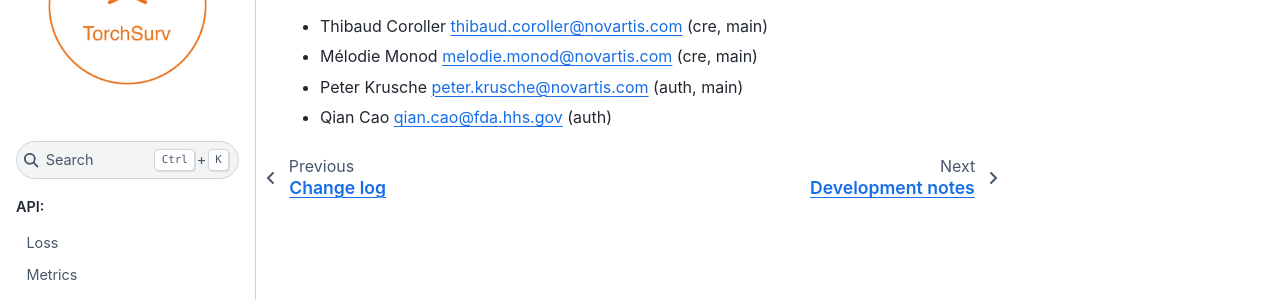
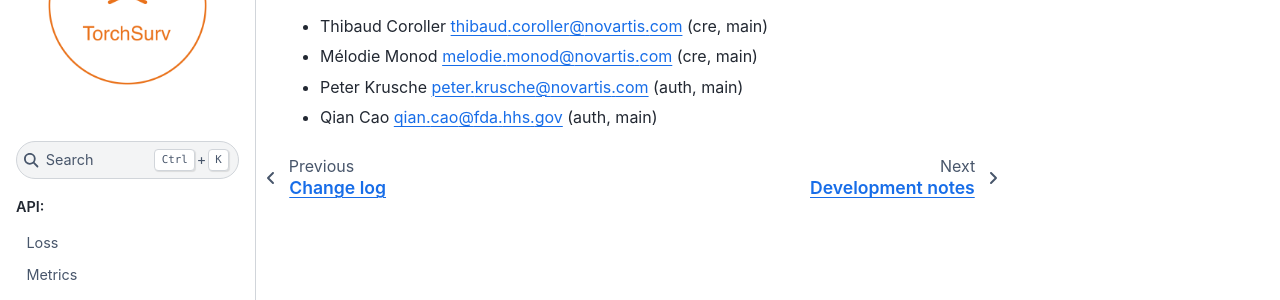
Before and after one commit to Novartis/torchsurv, a Sphinx documentation site: the page built from docs/AUTHORS.md, in a window 1280 px wide. Shown: the part 122-422 px from the top of the page. Built offline with Sphinx 7.4.7 and the Sphinx Book theme 1.1.4, drawn with Linux system fonts in a browser that asks for light colours.

Commit message:
Update AUTHORS.md

```diff
--- a/docs/AUTHORS.md
+++ b/docs/AUTHORS.md
@@ -4,4 +4,4 @@ Contributors
 * Thibaud Coroller <thibaud.coroller@novartis.com> (cre, main)
 * Mélodie Monod <melodie.monod@novartis.com> (cre, main)
 * Peter Krusche <peter.krusche@novartis.com> (auth, main)
-* Qian Cao <qian.cao@fda.hhs.gov> (auth)
+* Qian Cao <qian.cao@fda.hhs.gov> (auth, main)
```
